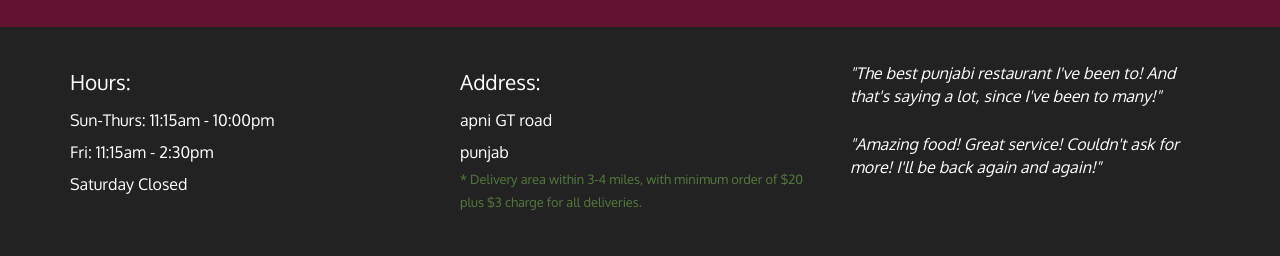
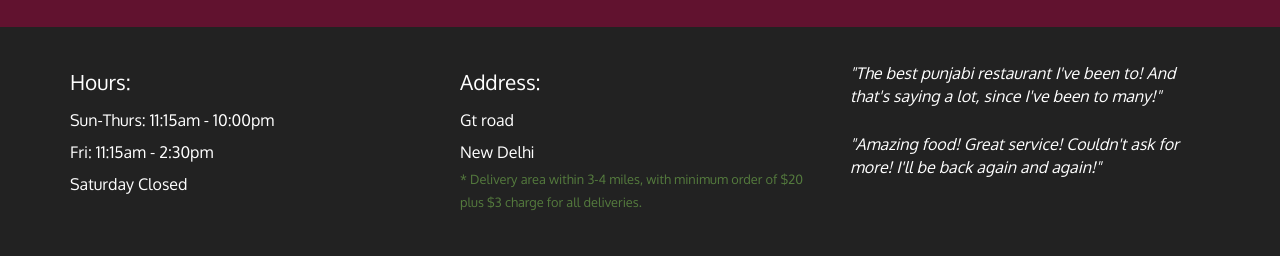
Before and after one commit to piyushsharda2803/piyushsharda2803.github.io, a plain HTML site: page module5/index.html in a window 1280 px wide. Shown: the part 259-515 px from the top of the page. Drawn offline with Linux system fonts and the light colour scheme; no server answers.

Commit message:
Update index.html

```diff
--- a/module5/index.html
+++ b/module5/index.html
@@ -85,8 +85,8 @@
         </section>
         <section id="address" class="col-sm-4">
           <span>Address:</span><br>
-          apni GT road<br>
-          punjab
+          Gt road<br>
+          New Delhi
           <p>* Delivery area within 3-4 miles, with minimum order of $20 plus $3 charge for all deliveries.</p>
           <hr class="visible-xs">
         </section>
```
